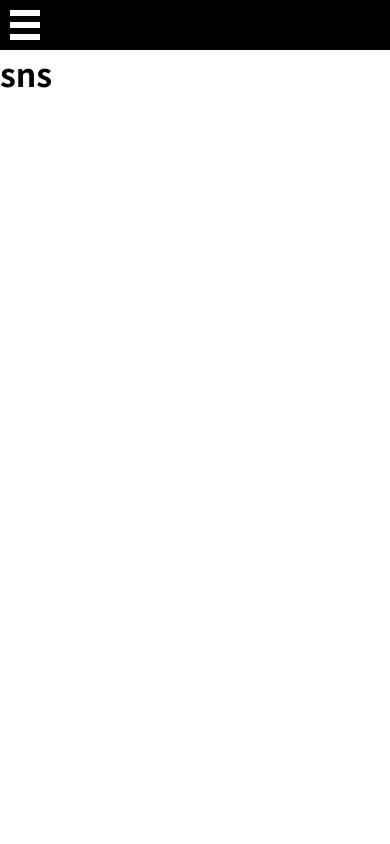
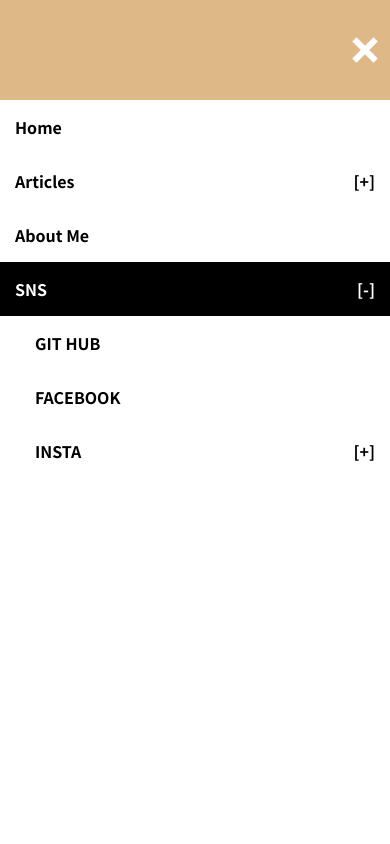
Before and after one commit to nohyoochan/my_blog, a PHP site: page /sns.php in a window 390 px wide. Run offline with PHP 8.4, Linux system fonts and the light colour scheme; some libraries are stand-ins or nearby versions.

Commit message:
사이드 메뉴바

```diff
--- a/part/head.php
+++ b/part/head.php
@@ -11,17 +11,44 @@
     <script src="/resource/common.js"></script>
 </head>
 <body>
-    <div class="mobile-top-bar visible-sm-down flex">
+    <div class="mobile-top-bar visible-sm-down flex flex-jc-end">
         <a href="#" onclick="return false;" class="btn-toggle-mobile-side-bar flex-as-c">
             <div></div>
             <div></div>
             <div></div>
         </a>
     </div>
-    <div class="mobile-side-bar-bg">
+    <div class="mobile-side-bar-bg visible-sm-down">
     </div>
-    <div class="mobile-side-bar">
+
+    <div class="mobile-side-bar visible-sm-down">
+        <nav class="mobile-side-box">
+            <ul>
+             <li><a href="#">Home</a></li>
+             <li><a href="#">Articles</a>
+                    <ul>
+                        <li><a href="#">Notice</a></li>
+                        <li><a href="#">Fee</a></li>
+                    </ul>
+                </li>
+            </li>
+             <li><a href="#">About Me</a></li>
+                <li class="active"><a href="#">SNS</a>
+                 <ul>
+                  <li><a href="#">GIT HUB</a></li>
+                  <li><a href="#">FACEBOOK</a></li>
+                  <li><a href="#">INSTA</a>
+                  <ul>
+                                <li><a href="#">Private</a></li>
+                                <li><a href="#">Public</a></li>
+                            </ul>
+                        </li>
+            </ul>
+    </li>
+    </ul>
+    </nav>
     </div>
+
     <div class="top-bar visible-md-up">
         <div class="con height-100p flex">
             <a href="/" class="logo flex flex-ai-c">
--- a/public/resource/common.css
+++ b/public/resource/common.css
@@ -363,8 +363,8 @@ label[for] {
 
 /* 탑바 시작 */
 .top-bar {
-    background-color: black;
-    color: white;
+    background-color: white;
+    color: black;
     height: 100px;
 }
 
@@ -422,8 +422,8 @@ label[for] {
     top:0;
     left:0;
     width:100%;
-    height: 50px;
-    background-color: black;
+    height: 100px;
+    background-color: burlywood;
 }
 
 .mobile-top-bar .btn-toggle-mobile-side-bar {
@@ -435,21 +435,41 @@ label[for] {
 /* 모바일 사이드 바 시작 */
 .mobile-side-bar {
     position: fixed;
-    top:50px;
-    left:-300px;
-    width:300px;
+    top:100px;
+    right:-375px;
+    width:100%;
     bottom:0;
-    background-color:red;
-    transition: left .3s;
+    background-color:white;
+    transition: right.3s;
 }
 
 .mobile-side-bar.active {
-    left:0;
+    right:0;
+}
+
+.mobile-side-bar > .mobile-side-box ul > li > a {
+    display:block;
+    font-weight: bold;
+    padding:15px;
+}
+
+.mobile-side-bar .mobile-side-box ul > li > a:not(:only-child)::after {
+    content:"[+]";
+    float:right;
+}
+
+.mobile-side-bar .mobile-side-box ul > li.active > a:not(:only-child)::after {
+    content:"[-]";
+}
+
+.mobile-side-bar .mobile-side-box ul > li.active > a:not(:only-child) {
+    background-color:black;
+    color:white;
 }
 
 .mobile-side-bar-bg {
     position: fixed;
-    top:50px;
+    top:100px;
     left:0;
     right:0;
     bottom:0;
@@ -462,4 +482,25 @@ label[for] {
     visibility: visible;
     background-color:rgba(0,0,0,.7);
 }
+
+.mobile-side-bar .mobile-side-box > ul ul {
+    display: none;
+    padding-left: 20px;
+    background-color: white;
+}
+
+.mobile-side-bar .mobile-side-box ul > li.active > ul {
+    display: block;
+}
+
+.mobile-side-bar .mobile-side-box > ul > li.active > a {
+    display: block;
+}
+
+@media (max-width:799px) {
+    html.mobile-side-bar-actived {
+        overflow-y: hidden;
+    }
+}
+
 /* 모바일 사이드 바 끝 */
--- a/public/resource/common.js
+++ b/public/resource/common.js
@@ -2,23 +2,41 @@ function MobileSideBar__toggle() {
     var $btn = $('.btn-toggle-mobile-side-bar');
     var $mobileSideBar = $('.mobile-side-bar');
     var $mobileSideBarBg = $('.mobile-side-bar-bg');
+    var $html = $('html');
 
     if ( $btn.hasClass('active') ) {
         $btn.removeClass('active');
         $mobileSideBar.removeClass('active');
         $mobileSideBarBg.removeClass('active');
+        $html.removeClass('mobile-side-bar-actived');
     }
     else {
         $btn.addClass('active');
         $mobileSideBar.addClass('active');
         $mobileSideBarBg.addClass('active');
+        $html.addClass('mobile-side-bar-actived');
     }
 }
 
 function MobileSideBar__init() {
     $('.btn-toggle-mobile-side-bar, .mobile-side-bar-bg').click(MobileSideBar__toggle);
+
+    $('.mobile-side-bar .mobile-side-box ul > li').click(function(e) {
+        if ( $(this).hasClass('active') ) {
+            $(this).removeClass('active');
+        }
+        else {
+            $(this).addClass('active');
+        }
+
+        e.stopPropagation();
+    });
 }
 
 $(function() {
     MobileSideBar__init();
+
+    $('.btn-toggle-mobile-side-bar').click();
+    $('.mobile-side-bar .menu-box-1 > ul > li:last-child').click();
+
 });
```
